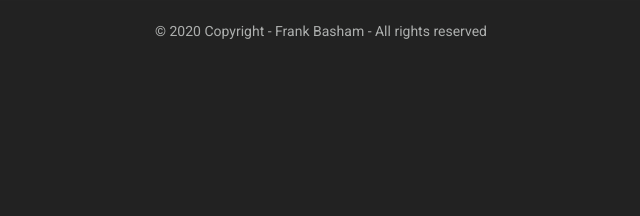
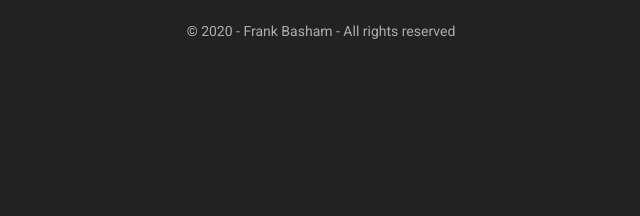
Before and after one commit to Fbasham/gcjobs, a Flask app: page /help in a window 1280 px wide. Shown: the part 533-749 px from the top of the page, without its empty margins (319-959 px from the left). Run offline with Flask 2, Linux system fonts and the light colour scheme; some libraries are stand-ins or nearby versions.

Commit message:
Update base.html

```diff
--- a/templates/base.html
+++ b/templates/base.html
@@ -37,7 +37,7 @@
     </body>
 
     <footer class="page-footer font-small blue">
-      <div class="footer-copyright text-center py-3">&copy; 2020 Copyright - Frank Basham - All rights reserved</div>
+      <div class="footer-copyright text-center py-3">&copy; 2020 - Frank Basham - All rights reserved</div>
     </footer>
 
 </html>
```
